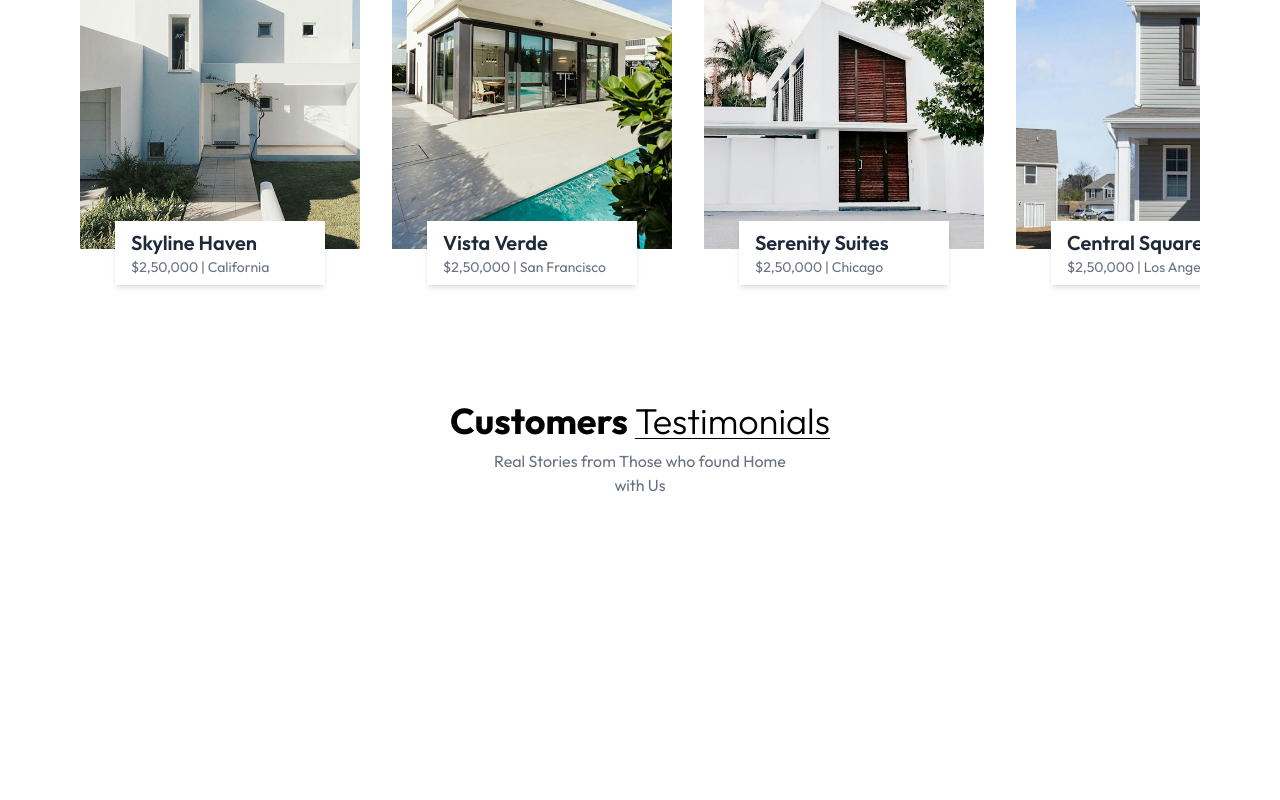
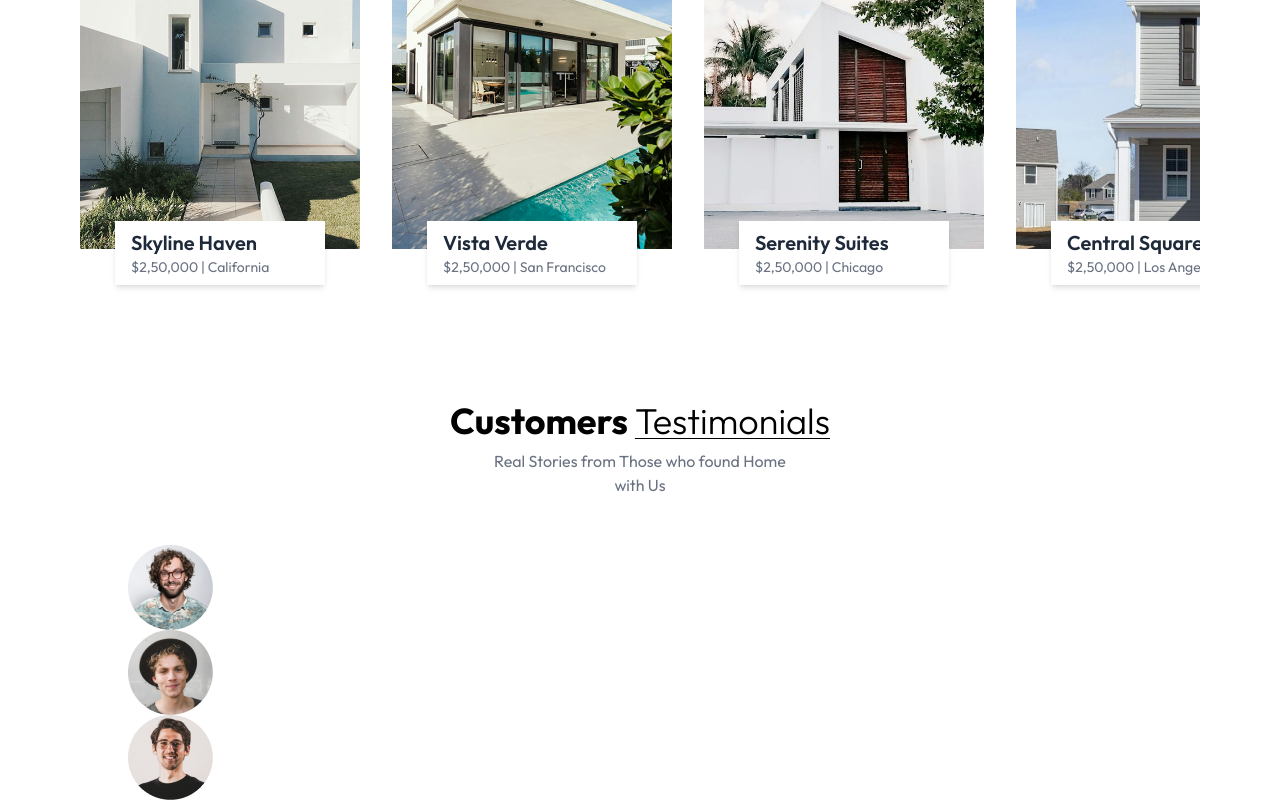
Before and after one commit to AbdullahiAbdulganiyu/Real-Estate, a React (Vite) app: page / in a window 1280 px wide. Shown: the part 2078-2878 px from the top of the page. Before the commit the page ends 2623 px from the top, so only its background shows below. Built offline with nearby package versions, Linux system fonts and the light colour scheme.

Commit message:
mapping over the testimonialdata and displaying the images

```diff
--- a/src/components/Testimonials.jsx
+++ b/src/components/Testimonials.jsx
@@ -1,4 +1,5 @@
 import React from "react";
+import { testimonialsData } from "../assets/assets";
 
 const Testimonials = () => {
   return (
@@ -15,6 +16,13 @@ const Testimonials = () => {
       <p className="text-center text-gray-500 mb-12 max-w-80 mx-auto">
         Real Stories from Those who found Home with Us
       </p>
+      <div>
+        {testimonialsData.map((testimonial, index) => (
+          <div key={index}>
+            <img src={testimonial.image} alt={testimonial.alt} />
+          </div>
+        ))}
+      </div>
     </div>
   );
 };
```
